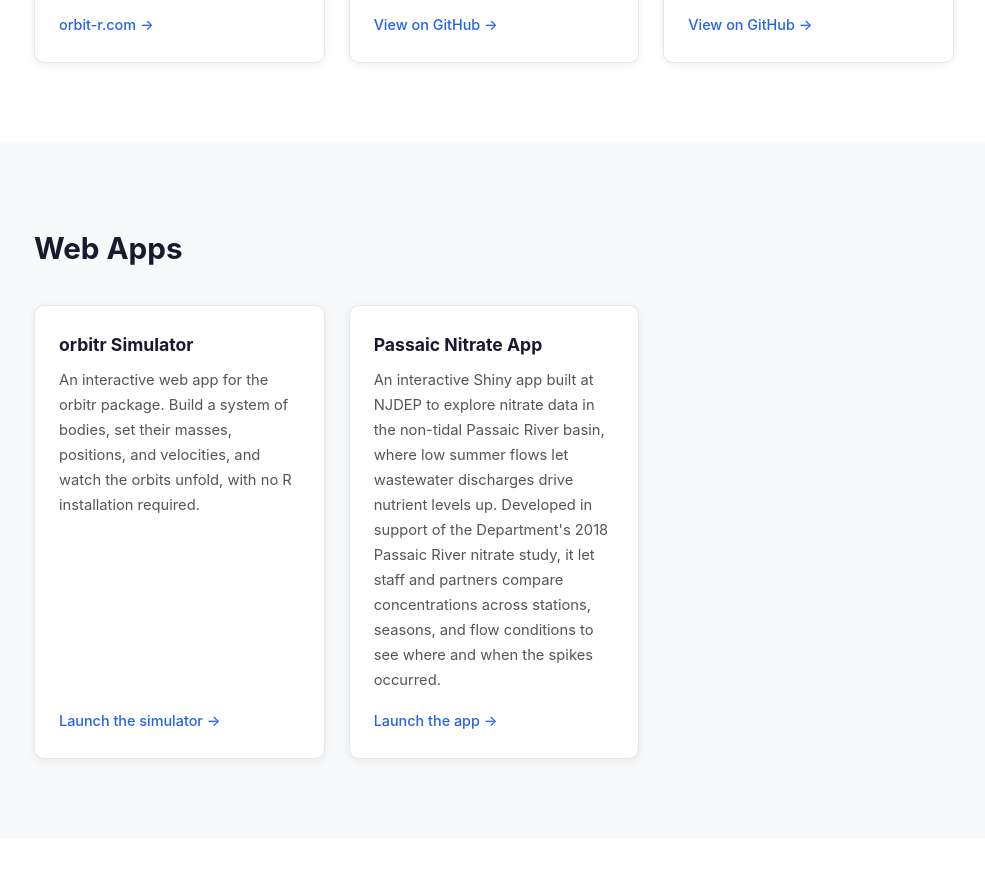
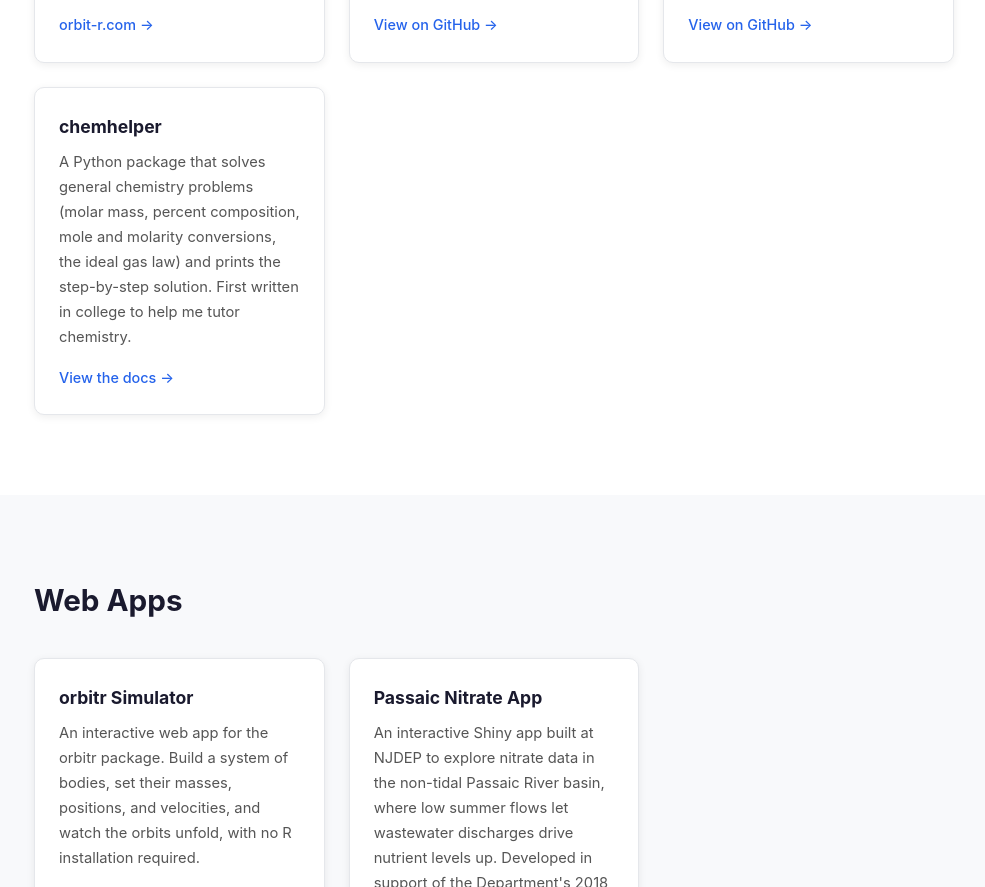
Before and after one commit to DRosenman/daverosenman-site, a plain HTML site: page index.html in a window 1280 px wide. Shown: the part 1528-2415 px from the top of the page, without its empty margins (146-1131 px from the left). Drawn offline with Linux system fonts and the light colour scheme.

Commit message:
Update index.html

```diff
--- a/index.html
+++ b/index.html
@@ -82,6 +82,11 @@
         <h3>polars_mssql</h3>
         <p>A Python package for importing and exporting tables between Polars and Microsoft SQL Server.</p>
         <a href="https://github.com/drosenman/polars_mssql" target="_blank">View on GitHub →</a>
+      </div>
+      <div class="card">
+        <h3>chemhelper</h3>
+        <p>A Python package that solves general chemistry problems (molar mass, percent composition, mole and molarity conversions, the ideal gas law) and prints the step-by-step solution. First written in college to help me tutor chemistry.</p>
+        <a href="https://drosenman.github.io/chemhelper/" target="_blank">View the docs →</a>
       </div>
     </div>
   </section>
```
